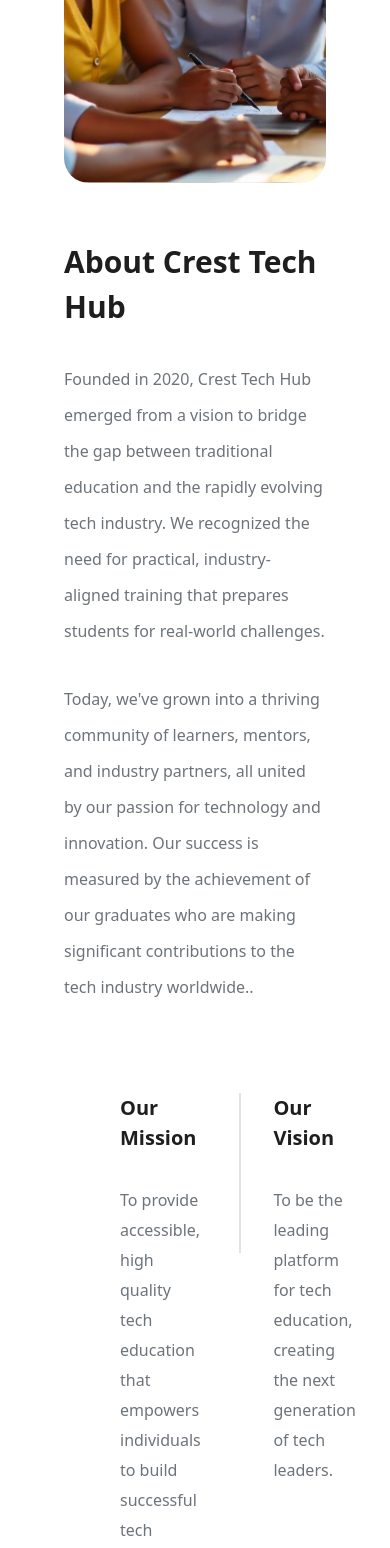
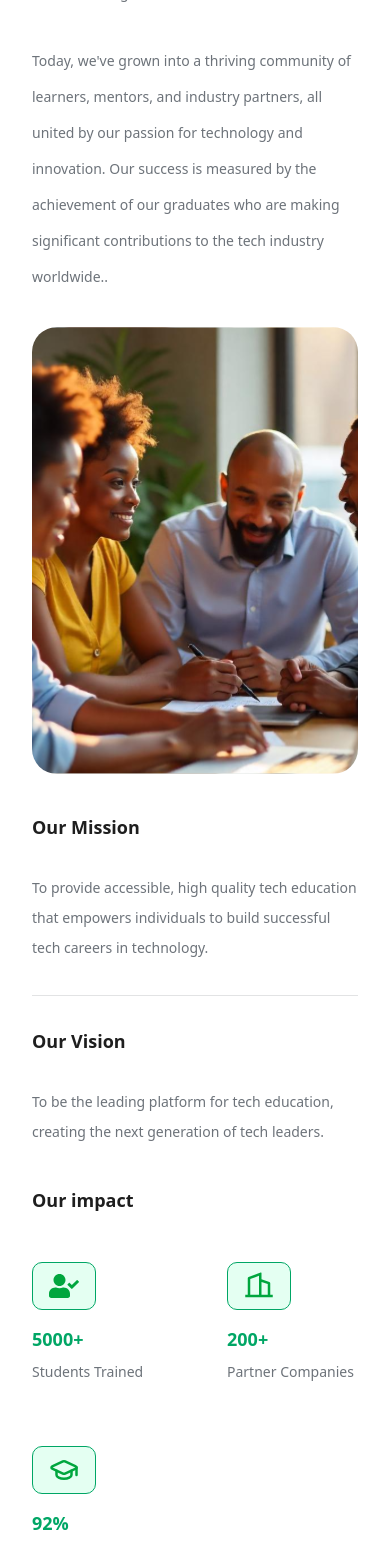
Before and after one commit to Cresttechhub/crestFrontend, a React (Vite) app: page /about in a window 390 px wide. Shown: the part 432-1980 px from the top of the page. Built offline with nearby package versions, Linux system fonts and the light colour scheme.

Commit message:
feat: implement responsiveness in the About page

```diff
--- a/src/components/Program/Program.jsx
+++ b/src/components/Program/Program.jsx
@@ -13,9 +13,9 @@ const ProgramCard = ({
   price,
 }) => {
   return (
-    <div className="bg-white shadow-lg rounded-2xl p-6 w-full">
+    <div className="bg-white shadow-lg rounded-2xl p-6 w-full h-full">
       <div className="flex justify-between">
-        <h3 className="font-semibold text-16px] md:text-[20px]">{title}</h3>
+        <h3 className="font-semibold text-[16px] md:text-[20px]">{title}</h3>
         <span
           className={`text-xs font-medium px-2 py-1 rounded-lg ${
             level === "Beginner-friendly"
--- a/src/pages/About/About.jsx
+++ b/src/pages/About/About.jsx
@@ -85,11 +85,11 @@ const leadershipTeam = [
 ];
 const About = () => {
   return (
-    <div className="mt-36 ">
+    <div className="mt-28 md:mt-36 ">
       {/* about */}
-      <div className="px-16 py-6">
+      <div className="md:px-16 md:py-6 p-8">
         <div className="grid grid-cols-1 md:grid-cols-2 gap-8">
-          <div className="w-full">
+          <div className="hidden md:block w-full">
             <img
               src={aboutImg}
               alt="About Crest Tech Hub"
@@ -97,10 +97,10 @@ const About = () => {
             />
           </div>
           <div className="w-full flex flex-col justify-start mt-6">
-            <h1 className="text-[30px] text-[#1E1E1E] font-bold mb-8">
+            <h1 className="text-[18px] md:text-[30px] text-[#1E1E1E] font-bold mb-8">
               About Crest Tech Hub
             </h1>
-            <div className="text-[#6D737A] text-[16px] leading-[36px]">
+            <div className="text-[#6D737A] text-[14px] md:text-[16px] leading-[36px]">
               <p>
                 Founded in 2020, Crest Tech Hub emerged from a vision to bridge
                 the gap between traditional education and the rapidly evolving
@@ -117,27 +117,39 @@ const About = () => {
               </p>
             </div>
           </div>
+          <div className="block w-full md:hidden">
+            <img
+              src={aboutImg}
+              alt="About Crest Tech Hub"
+              className="w-[667px] h-[447px] rounded-[25px] object-cover"
+            />
+          </div>
         </div>
       </div>
 
       {/* mission & vision */}
-      <div className="mt-10 px-30 py-6">
-        <div className="flex justify-between">
+      <div className="-mt-6 md:mt-10 md:px-30 md:py-6 p-8">
+        <div className="flex flex-col md:flex-row justify-between">
           <div className="w-full">
-            <h1 className="text-[#1E1E1E] text-[20px] font-bold mb-8">
+            <h1 className="text-[#1E1E1E] text-[18px] md:text-[20px] font-bold mb-8">
               Our Mission
             </h1>
-            <p className="text-[#6D737A] text-[16px] leading-[30px] max-w-[537px]">
+            <p className="text-[#6D737A] text-[14px] md:text-[16px] leading-[30px] max-w-[537px]">
               To provide accessible, high quality tech education that empowers
               individuals to build successful tech careers in technology.
             </p>
           </div>
-          <div className="h-40 border border-[#6D737A] opacity-20 mx-8" />
-          <div className="w-full">
-            <h1 className="text-[#1E1E1E] text-[20px] font-bold mb-8">
+          <div className="block md:hidden w-full my-8">
+            <div className="border-b border-[#6D737A] opacity-20" />
+          </div>
+          <div className="hidden md:flex items-center justify-center">
+            <div className="border-r border-[#6D737A] h-40  opacity-20" />
+          </div>
+          <div className="w-full md:ml-16">
+            <h1 className="text-[#1E1E1E] text-[18px] md:text-[20px] font-bold mb-8">
               Our Vision
             </h1>
-            <p className="text-[#6D737A] text-[16px] leading-[30px] max-w-[537px]">
+            <p className="text-[#6D737A] text-[14px] md:text-[16px] leading-[30px] max-w-[537px]">
               To be the leading platform for tech education, creating the next
               generation of tech leaders.
             </p>
@@ -145,20 +157,20 @@ const About = () => {
         </div>
       </div>
       {/* impact */}
-      <div className="mt-10 px-30 py-6">
-        <h2 className="text-[30px] text-[#1E1E1E] font-bold  text-center mb-12">
+      <div className="-mt-6 md:mt-10 md:px-30 md:py-6 p-8">
+        <h2 className="text-[18px] md:text-[20px] text-[#1E1E1E] font-bold  md:text-center mb-12">
           Our impact
         </h2>
-        <div className="grid grid-cols-1 md:grid-cols-3 gap-16">
+        <div className="grid grid-cols-2 md:grid-cols-3 gap-16">
           {impacts.map((impact, index) => (
             <div key={index} className="flex flex-col items-start relative">
               <div className="px-4 py-2 bg-[#E4FFF2] border border-[#00A665] rounded-[10px] mb-4">
                 {impact.icon}
               </div>
-              <h3 className="text-[34px] font-bold  text-[#00A665]">
+              <h3 className="text-[18px] md:text-[34px] font-bold  text-[#00A665]">
                 {impact.number}
               </h3>
-              <p className="text-[#6D737A] mt-2 text-[16px]">
+              <p className="text-[#6D737A] mt-2 text-[14px] md:text-[16px]">
                 {impact.description}
               </p>
               {index < values.length - 1 && (
@@ -169,20 +181,20 @@ const About = () => {
         </div>
       </div>
       {/* core values */}
-      <div className="mt-10 px-30 py-6">
-        <h2 className="text-[30px] text-[#1E1E1E] font-bold  text-center mb-12">
+      <div className="md:mt-10 md:px-30 md:py-6 p-8">
+        <h2 className="text-[18px] md:text-[20px] text-[#1E1E1E] font-bold  md:text-center mb-12">
           Our Core Values
         </h2>
-        <div className="grid grid-cols-1 md:grid-cols-3 gap-16">
+        <div className="grid grid-cols-2 md:grid-cols-3 gap-16">
           {values.map((value, index) => (
             <div key={index} className="flex flex-col items-start relative">
               <div className="px-4 py-2 bg-[#E4FFF2] border border-[#00A665] rounded-[10px] mb-4">
                 {value.icon}
               </div>
-              <h3 className="text-[34px] font-bold  text-[#00A665]">
+              <h3 className="text-[16px] md:text-[34px] font-bold  text-[#00A665]">
                 {value.title}
               </h3>
-              <p className="text-[#6D737A] mt-2 text-[16px] max-w-[342px]">
+              <p className="text-[14px] md:text-[16px] text-[#6D737A] mt-2  max-w-[342px]">
                 {value.description}
               </p>
               {index < values.length - 1 && (
@@ -193,22 +205,24 @@ const About = () => {
         </div>
       </div>
       {/* leadership team */}
-      <div className="mt-10 px-16 py-6">
-        <h1 className="text-[#1E1E1E] text-[30px] font-bold mb-8 text-center">
+      <div className="md:mt-10 md:px-16 md:py-6 p-8">
+        <h1 className="text-[#1E1E1E] text-[18px] md:text-[30px] font-bold mb-8 md:text-center">
           Our Leadership Team
         </h1>
-        <div className="grid grid-cols-1 sm:grid-cols-2 lg:grid-cols-4 gap-8">
+        <div className="grid grid-cols-1  sm:grid-cols-2 lg:grid-cols-4 gap-8">
           {leadershipTeam.map((leader, index) => (
             <div key={index} className="flex flex-col space-y-3 items-center">
               <img
                 src={leader.image}
                 alt={leader.name}
-                className="w-[261px] h-[247px] rounded-[20px] bg-[#F6F6F8] object-cover"
+                className="w-full md:w-[261px] md:h-[247px] rounded-[20px] bg-[#F6F6F8] object-cover"
               />
-              <h3 className="text-[20px] font-bold text-[#1E1E1E]">
+              <h3 className="text-[18px] md:text-[20px] font-bold text-[#1E1E1E]">
                 {leader.name}
               </h3>
-              <p className="text-[#6D737A] text-[16px]">{leader.position}</p>
+              <p className="text-[#6D737A] text-[14px] md:text-[16px]">
+                {leader.position}
+              </p>
               <div className="flex space-x-3 text-[#00A665]">
                 <a
                   href={leader.facebook}
```
